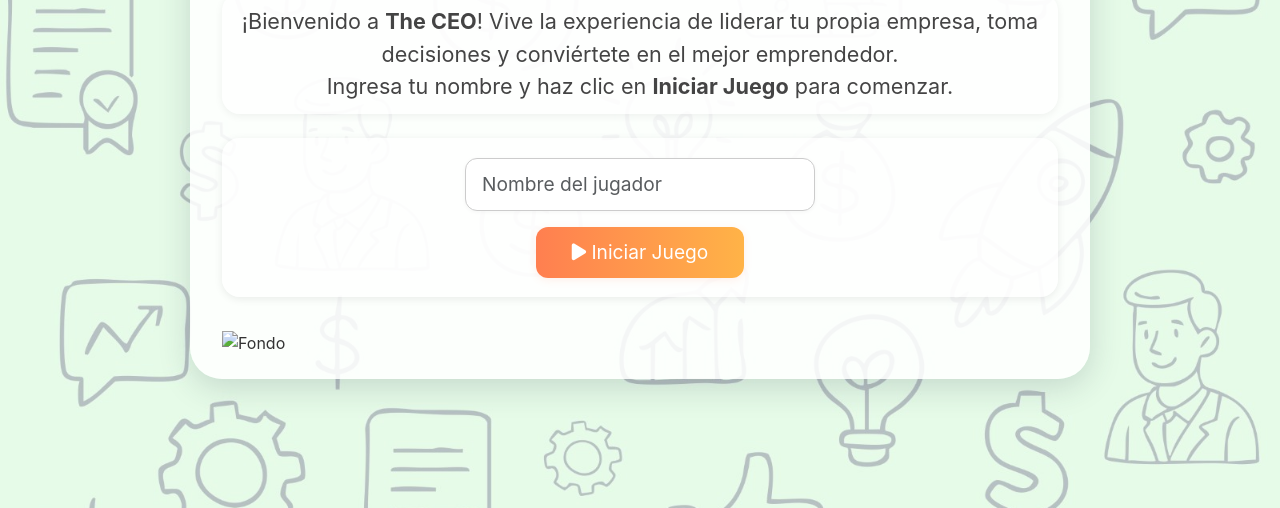
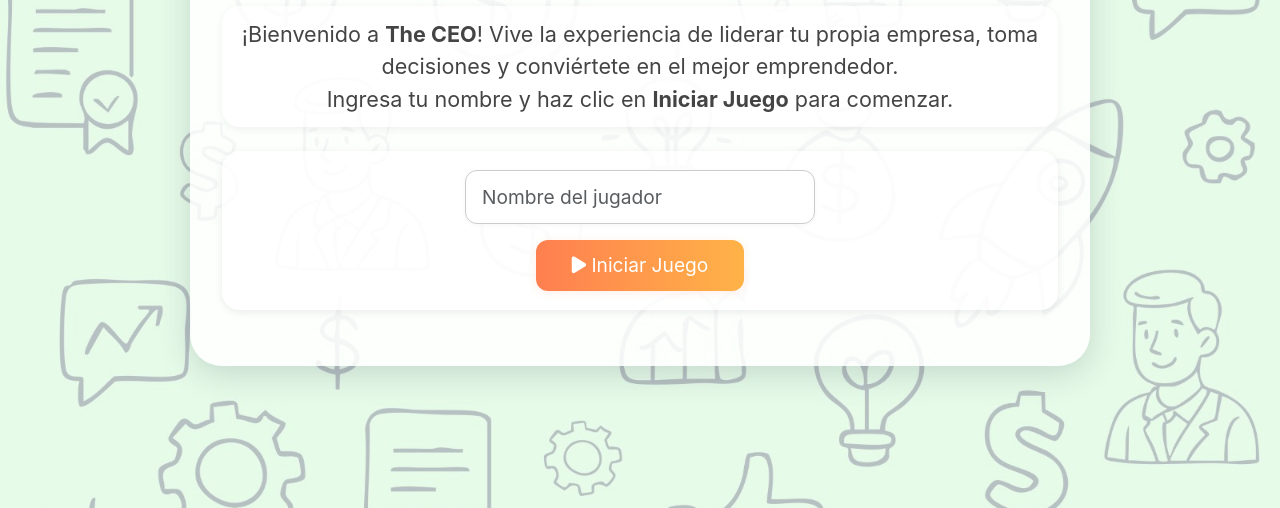
Before and after one commit to Andres-PINTOmontes/Game_website, a plain HTML site: page index.html in a window 1280 px wide. Shown: the part 292-800 px from the top of the page. Drawn offline with nearby package versions, Linux system fonts and the light colour scheme.

Commit message:
Update index.html

```diff
--- a/index.html
+++ b/index.html
@@ -192,7 +192,8 @@
         </div>
       </div>
     </div>
-    <img src="assets/fondo.jpg" alt="Fondo">
+    <!-- Elimina o comenta la siguiente línea -->
+    <!-- <img src="assets/fondo.jpg" alt="Fondo"> -->
   </div>
 
   <!-- Cargar lógica de juego desde archivo separado -->
```
